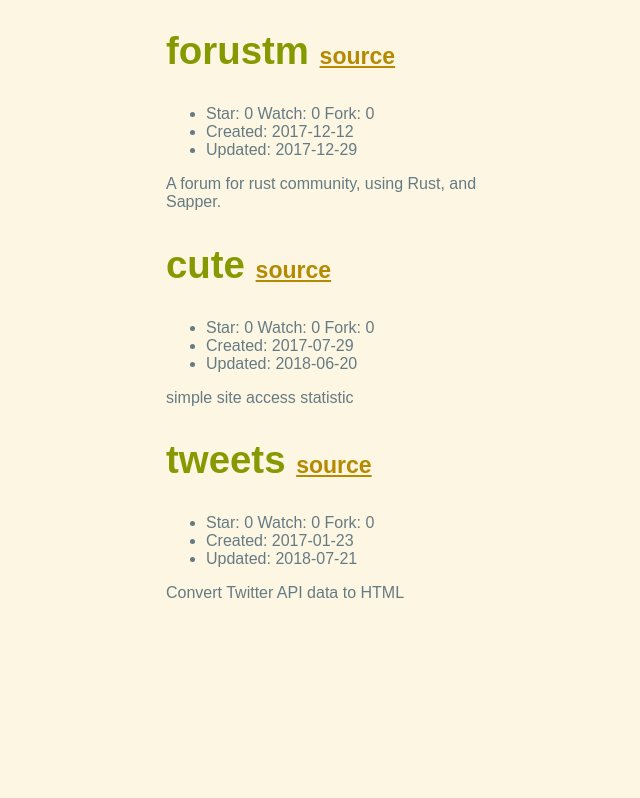
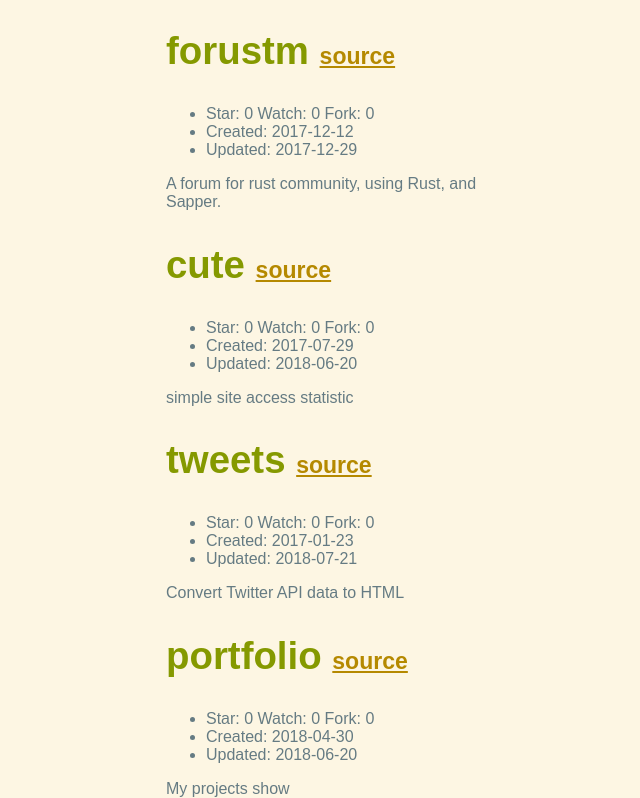
Before and after one commit to weaming/portfolio, a plain HTML site: page index.html in a window 1280 px wide. Shown: the part 2969-3767 px from the top of the page, without its empty margins (290-930 px from the left). Before the commit the page ends 3571 px from the top, so only its background shows below. Drawn offline with Linux system fonts and the light colour scheme.

Commit message:
add portfoilo

```diff
--- a/index.html
+++ b/index.html
@@ -436,5 +436,12 @@
 <li>Updated: 2018-07-21</li>
 </ul>
 <p>Convert Twitter API data to HTML</p>
+<h2>portfolio <a href="https://github.com/weaming/portfolio" rel="nofollow">source</a></h2>
+<ul>
+<li>Star: 0 Watch: 0 Fork: 0</li>
+<li>Created: 2018-04-30</li>
+<li>Updated: 2018-06-20</li>
+</ul>
+<p>My projects show</p>
 
 </div>
```
Also changed, not shown: projects-show.txt, 1 other file.
